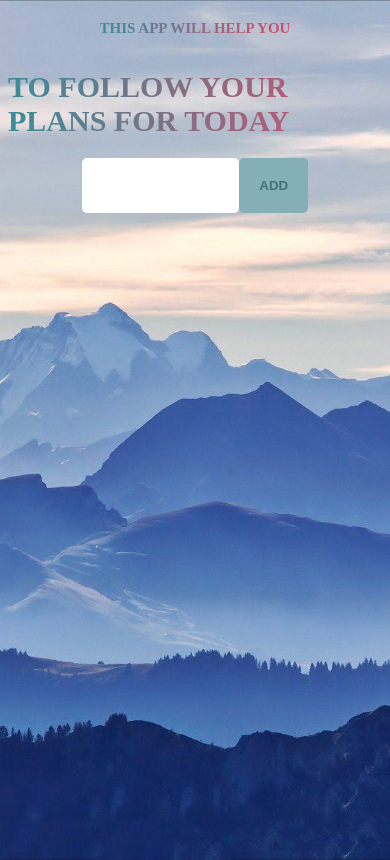
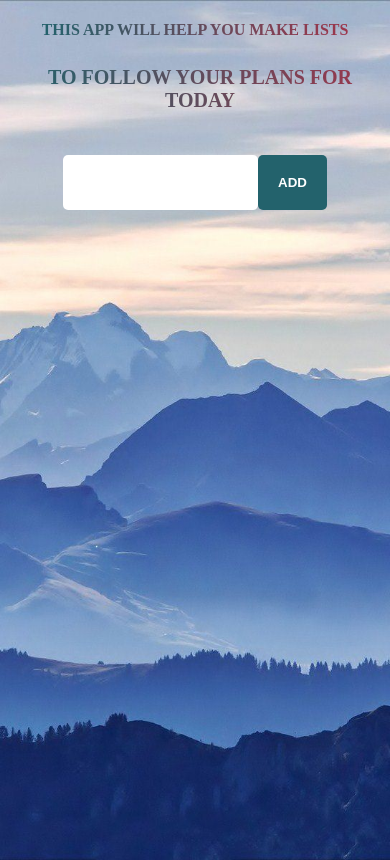
Before and after one commit to reginavic/ToDo-App, a plain HTML site: page index.html in a window 390 px wide. Drawn offline with Linux system fonts and the light colour scheme.

Commit message:
Update in css file

```diff
--- a/index.html
+++ b/index.html
@@ -9,7 +9,7 @@
 </head>
 <body>
     <div class="header">
-        <h2>THIS APP WILL HELP YOU</h2>
+        <h2>This app will help you make lists</h2>
         <h1>TO FOLLOW YOUR PLANS FOR TODAY</h1>
     </div>
     <div class="container">
--- a/style.css
+++ b/style.css
@@ -1,6 +1,11 @@
-.container {
-    display: flex;
-    justify-content: center;
+body {
+    background-image: url(mountain.png);
+    background-repeat: no-repeat;
+    background-size: cover;
+    min-height: 100vh;
+    background-position: center;
+    background-color: #286d77;
+
 }
 .header {
     display: flex;
@@ -9,42 +14,46 @@
 }
 h2 {
     font-size: 20px;
-    background: linear-gradient(to left, #da4b6b,#3b8d99);
+    background: linear-gradient(to left, #9d364c,#23626c);
     -webkit-text-fill-color: transparent;
     -webkit-background-clip: text;
+    text-transform: uppercase;
 }
 h1 {
     font-size: 40px;
-    background: linear-gradient(to left, #da4b6b,#3b8d99);
+    background: linear-gradient(to left, #9d364c,#23626c);
     -webkit-text-fill-color: transparent;
     -webkit-background-clip: text;
+    text-align: center;
+}
+.container {
+    display: flex;
+    justify-content: center;
+    margin-top: 30px;
 }
 .input-field {
     padding: 4px;
-    width: 40%;
+    width: 50%;
     border: none;
     border-radius: 5px;
     outline: none;
 }
 .btn {
     padding: 20px;
-    background: #84afb6;
+    background: #23626c;
     border: none;
     font-weight: bold;
     cursor: pointer;
-    color: #43717c;
     border-radius: 5px;
+    color: white;
 }
 .btn:hover {
-    background-color:#6da7b6 ;
+    background-color:#286d77;
 }
-body {
-    background-image: url(mountain.png);
-    background-repeat: no-repeat;
-    background-size: cover;
-    min-height: 100vh;
-    background-position: center;
-    background-color: #93bac0;
+.to-do-container {
+    display: flex;
+    flex-direction: column;
+    align-items: center;
 }
 .toDoAdded {
     background: #b3d0f8;
@@ -52,20 +61,15 @@ body {
     height: 60px;
     width: 50%;
     text-align: center;
-    color: #383636;
     font-size: 20px;
-    border-bottom: 2px solid #ebe5db;
+    color: #2b2a2a;
+    border-bottom: 2px;
     opacity: 0.8;
     border-radius: 5px;
 }
-.to-do-container {
-    display: flex;
-    flex-direction: column;
-    align-items: center;
-}
 .toDoCompleted {
-    background: #d3e9db;
-    color: rgb(160, 155, 155);
+    background: #b6cceb;
+    color: rgb(151, 146, 146);
     opacity: 0.6;
     text-decoration: line-through;
     transition: all 2s ease;
@@ -75,14 +79,15 @@ body {
         font-size: 30px;
     }
     h2 {
-        font-size: 15px;
+        font-size: 16px;
     }
 }
-@media all and (max-width) {
+@media all and (max-width:500px) {
     h1 {
-        font-size: 15px;
+        font-size: 20px;
+        margin-left: 10px;
     }
     h2 {
-        font-size: 10px;
+        font-size: 16px;
     }
 }
```
